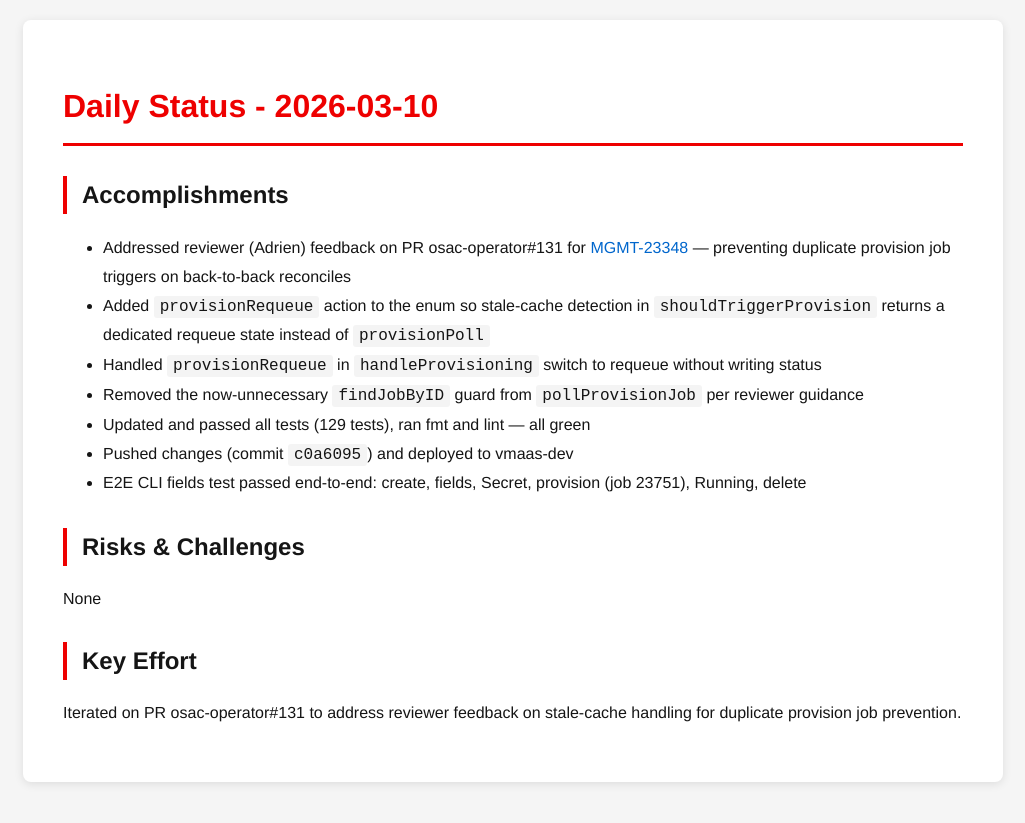
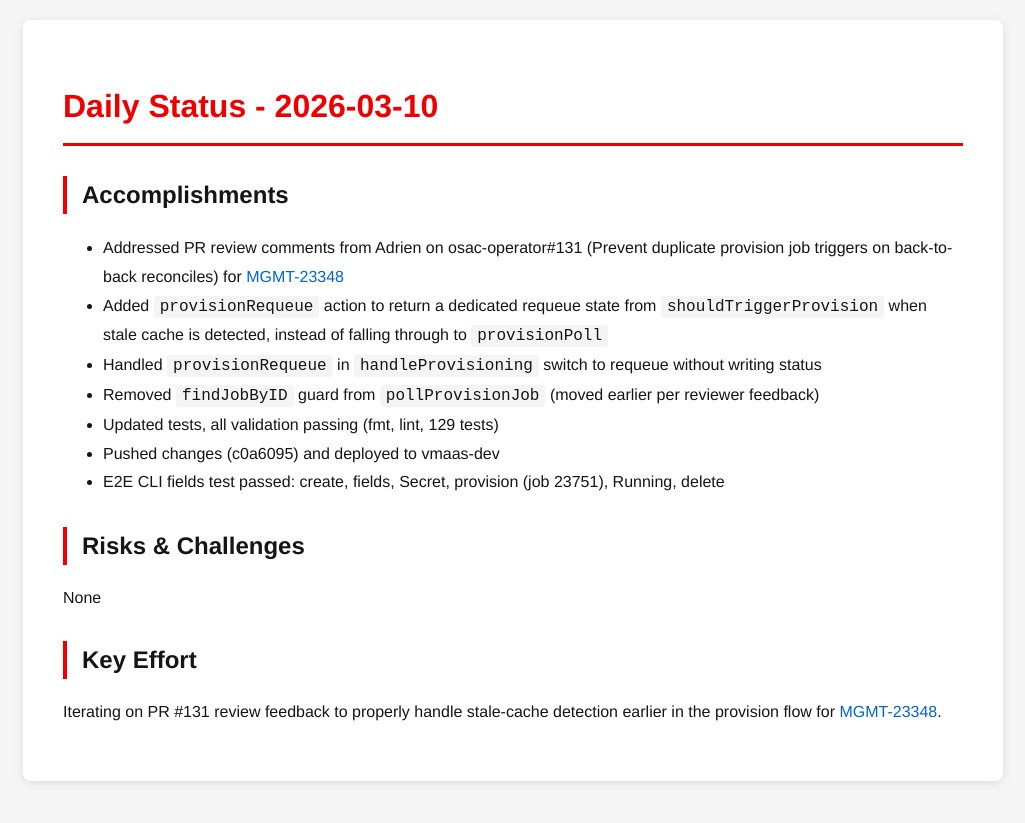
Before and after one commit to tzvatot/daily-status, a Jekyll site: the page built from 2026-03-10.md, in a window 1280 px wide. Shown: the top 823 px of the page, without its empty margins (127-1152 px from the left). Built offline with Jekyll 4.4.1, drawn with Linux system fonts in a browser that asks for light colours.

Commit message:
Daily status update - 2026-03-10

```diff
--- a/2026-03-10.md
+++ b/2026-03-10.md
@@ -7,16 +7,16 @@ date: 2026-03-10
 # Daily Status - 2026-03-10
 
 ## Accomplishments
-- Addressed reviewer (Adrien) feedback on PR osac-operator#131 for [MGMT-23348](https://issues.redhat.com/browse/MGMT-23348) — preventing duplicate provision job triggers on back-to-back reconciles
-- Added `provisionRequeue` action to the enum so stale-cache detection in `shouldTriggerProvision` returns a dedicated requeue state instead of `provisionPoll`
+- Addressed PR review comments from Adrien on osac-operator#131 (Prevent duplicate provision job triggers on back-to-back reconciles) for [MGMT-23348](https://issues.redhat.com/browse/MGMT-23348)
+- Added `provisionRequeue` action to return a dedicated requeue state from `shouldTriggerProvision` when stale cache is detected, instead of falling through to `provisionPoll`
 - Handled `provisionRequeue` in `handleProvisioning` switch to requeue without writing status
-- Removed the now-unnecessary `findJobByID` guard from `pollProvisionJob` per reviewer guidance
-- Updated and passed all tests (129 tests), ran fmt and lint — all green
-- Pushed changes (commit `c0a6095`) and deployed to vmaas-dev
-- E2E CLI fields test passed end-to-end: create, fields, Secret, provision (job 23751), Running, delete
+- Removed `findJobByID` guard from `pollProvisionJob` (moved earlier per reviewer feedback)
+- Updated tests, all validation passing (fmt, lint, 129 tests)
+- Pushed changes (c0a6095) and deployed to vmaas-dev
+- E2E CLI fields test passed: create, fields, Secret, provision (job 23751), Running, delete
 
 ## Risks & Challenges
 None
 
 ## Key Effort
-Iterated on PR osac-operator#131 to address reviewer feedback on stale-cache handling for duplicate provision job prevention.
+Iterating on PR #131 review feedback to properly handle stale-cache detection earlier in the provision flow for [MGMT-23348](https://issues.redhat.com/browse/MGMT-23348).
```
